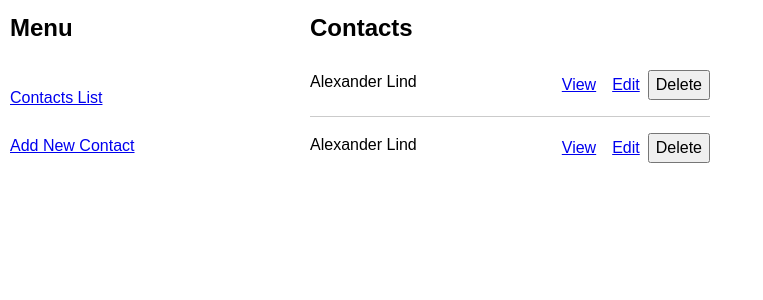
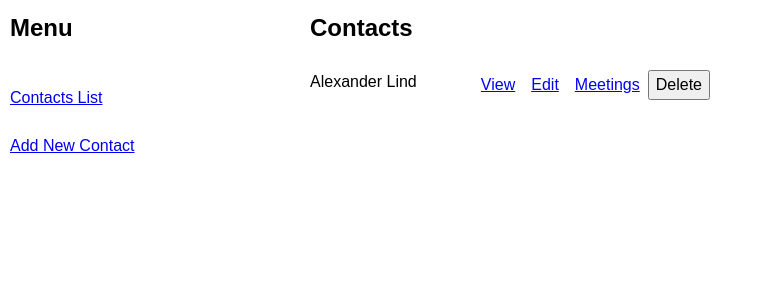
Before and after one commit to boolean-uk/react-address-book, a React (Create React App) app: page / in a window 1280 px wide. Shown: the top 300 px of the page, without its empty margins (0-763 px from the left). Built offline with nearby package versions, Linux system fonts and the light colour scheme; data requests are answered from the project's data file.

Commit message:
working on meetings, have a app breaking bug that needs fixing

```diff
--- a/db/db.json
+++ b/db/db.json
@@ -9,16 +9,17 @@
       "linkedIn": "",
       "twitter": "",
       "id": 1
-    },
+    }
+  ],
+  "meetings": [
     {
-      "firstName": "Alexander",
-      "lastName": "Lind",
-      "street": "Irma Pedersens Gade 87",
-      "city": "Aarhus C",
-      "email": "alex.anonym@gmail.com",
-      "linkedIn": "",
-      "twitter": "",
-      "id": 2
+      "id": 1,
+      "meetings": [
+        {
+          "meetingTime": "20:15",
+          "meetingWith": "Steve"
+        }
+      ]
     }
   ]
 }
--- a/src/App.js
+++ b/src/App.js
@@ -5,6 +5,7 @@ import ContactsList from "./components/ContactsList"
 import ContactsAdd from "./components/ContactsAdd"
 import ContactsView from "./components/ContactsView"
 import ContactsEdit from "./components/ContactsEdit"
+import ContactsMeetings from "./components/ContactsMeetings"
 import "./styles/styles.css"
 
 export default function App() {
@@ -33,7 +34,6 @@ export default function App() {
 
   };
 
-  console.log(contacts)
 
   return (
     <>
@@ -68,6 +68,10 @@ export default function App() {
           path="/contacts/:id/edit"
           element={<ContactsEdit contacts={contacts} setContacts={setContacts} />}
         />
+          <Route
+          path="/contacts/:id/meetings"
+          element={<ContactsMeetings contacts={contacts} />}
+        />
         </Routes>
       </main>
     </>
--- a/src/components/ContactsAdd.js
+++ b/src/components/ContactsAdd.js
@@ -26,7 +26,6 @@ function ContactsAdd(props) {
     const contact = newContact;
     contact[`${event.target.name}`] = event.target.value;
     setNewContact(contact);
-    console.log(newContact);
   }
 
   const handleSubmit = async (event) => {
@@ -38,6 +37,7 @@ function ContactsAdd(props) {
     })
     const data = await res.json()
     setContacts([...contacts, data])
+    console.log("Add successful")
     navigate('/')
   }
 
--- a/src/components/ContactsList.js
+++ b/src/components/ContactsList.js
@@ -27,6 +27,9 @@ function ContactsList(props) {
                 <Link to={`/contacts/${contact.id}/edit`} state={contact}>
                   Edit
                 </Link>
+                <Link to={`/contacts/${contact.id}/meetings`} state={contact}>
+                  Meetings
+                </Link>
 
                 <button onClick={() => deleteContact(contact.id)}>
                   Delete
--- /dev/null
+++ b/src/components/ContactsMeetings.js
@@ -0,0 +1,62 @@
+import { useEffect, useState } from "react"
+import { useParams } from "react-router-dom"
+import { useLocation } from "react-router-dom";
+
+
+function ContactsMeetings() {
+  const [meetings, setMeetings] = useState({})
+  const location = useLocation();
+
+  // useEffect(() => {
+  //   if (location.state) {
+  //     const currentPerson = location.state;
+  //     setContact(currentPerson);
+  //   }
+  // }, [location]);
+  console.log(location.state.id)
+
+  useEffect(() => {
+    console.log('inside useEffect meetings')
+    fetch(`http://localhost:4000/meetings/${location.state.id}`)
+      .then((res) => res.json())
+      .then((data) => {console.log(data); setMeetings(data.meetings);})
+  }, [location]);
+
+  console.log(meetings)
+
+
+  return (
+    <>
+      <header>
+      <h2>{location.state.firstName} {location.state.lastName}</h2>
+      <h3>Meetings:</h3>
+      </header>
+      <ul className="meetings-list">
+     { meetings.map((meeting) => {
+        return (
+          <p>{`You have a meeting at ${meeting.meetingTime} with ${meeting.meetingWith}`}</p>
+          )
+      })}
+      </ul>
+      <form className="meeting-form" onSubmit="">
+      <h2>Add Meeting</h2>
+
+      <label htmlFor="meetingTime">Meeting time:</label>
+      <input id="meetingTime" name="meetingTime" type="time" onChange="" required /> <br /> <br />
+
+      <label htmlFor="meetingWith">Meeting with:</label>
+      <input id="meetingWith" name="meetingWith" type="text" onChange="" required/> <br /> <br />
+
+      <div className="actions-section">
+        <button className="button blue" type="submit">
+          Add meeting
+        </button>
+      </div>
+    </form>
+
+
+      </>
+  )
+}
+
+export default ContactsMeetings
```
